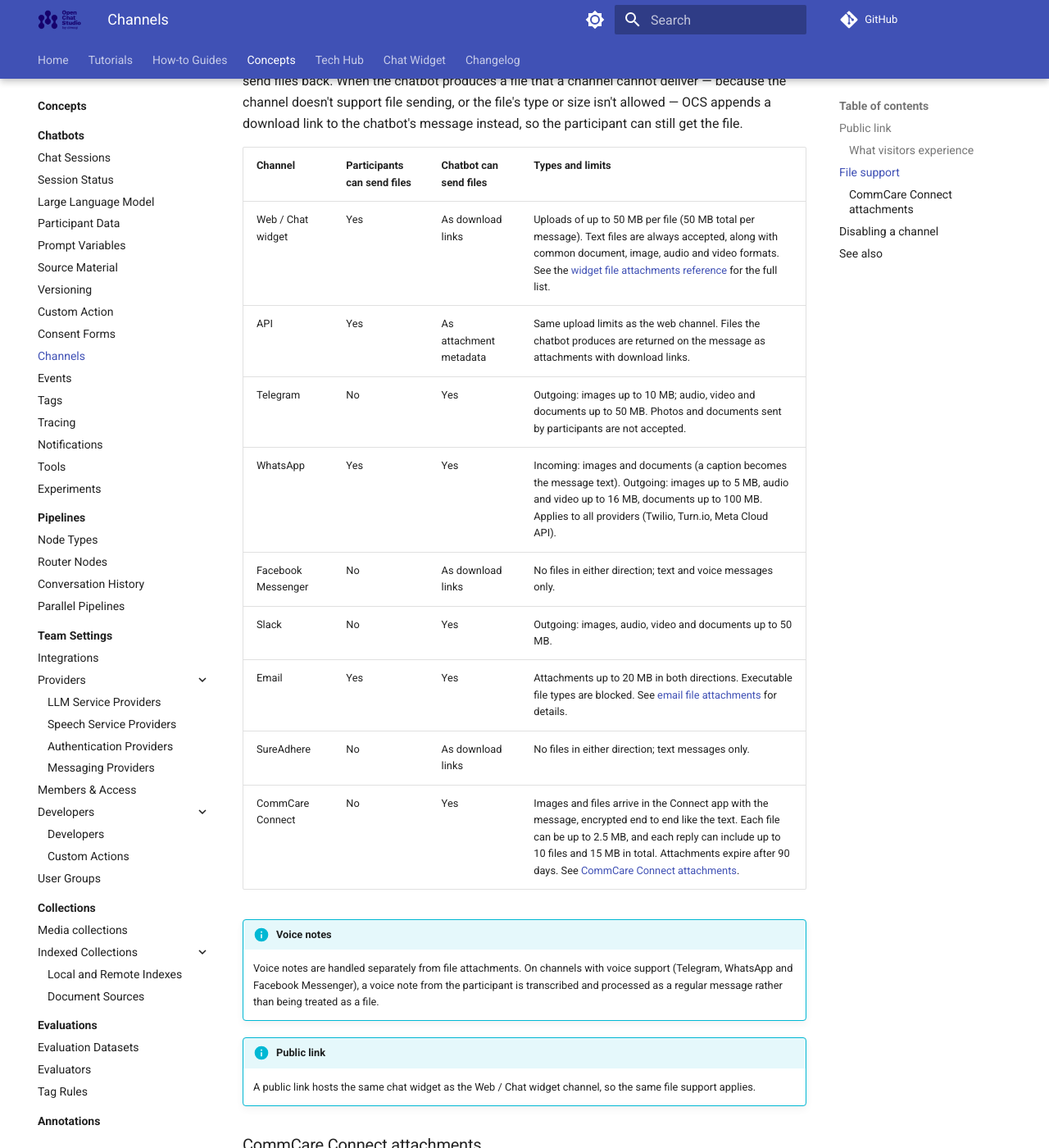
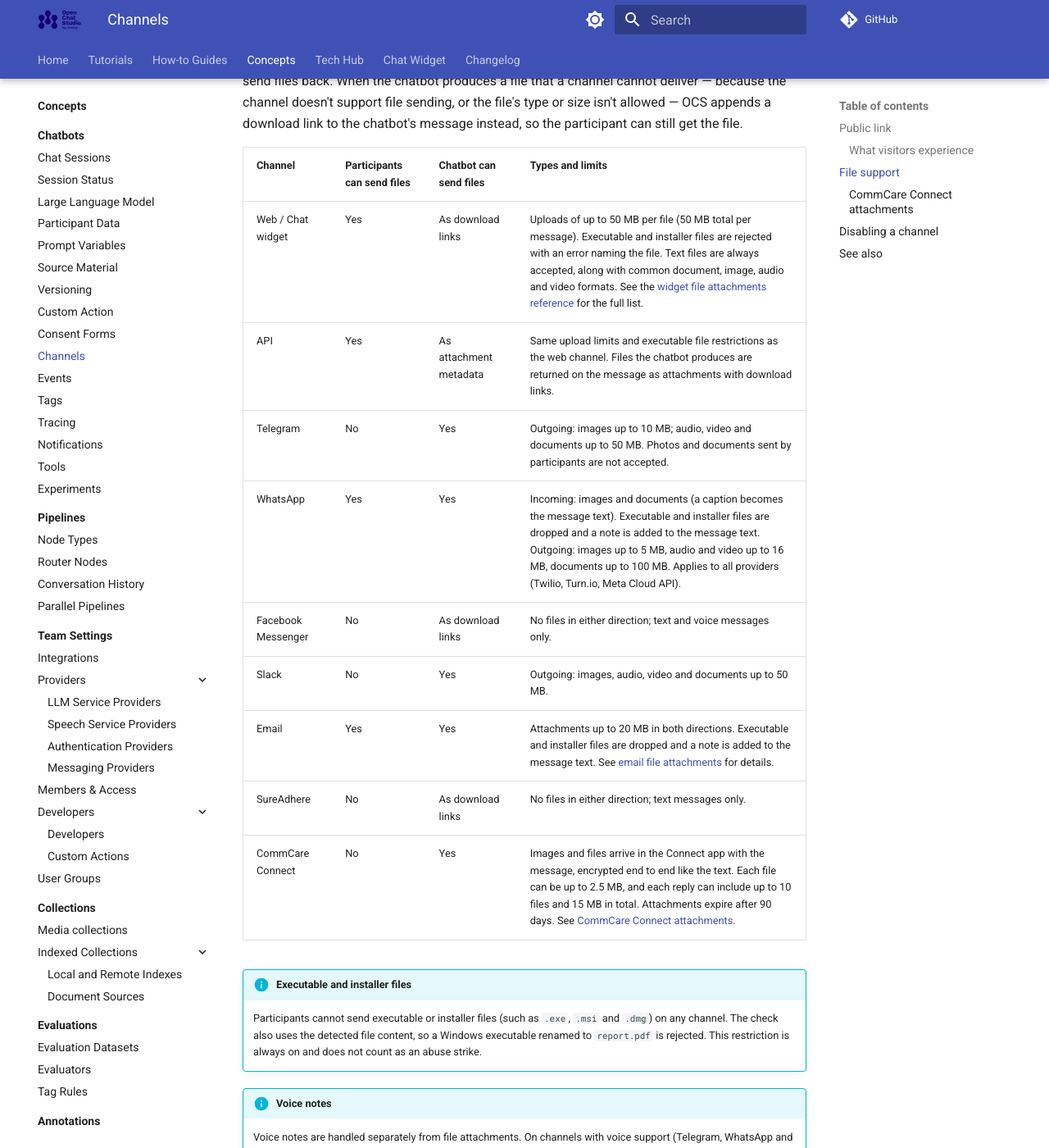
Before and after one commit to dimagi/open-chat-studio-docs, an MkDocs documentation site: the page built from docs/concepts/channels.md, in a window 1280 px wide and 1400 px high, scrolled down 1816 px. Shown: the whole window at 82% size. Built offline with MkDocs 1.6.1 and Material for MkDocs 9.7.7, drawn with Linux system fonts in a browser that asks for light colours; a script that is not in the unit is left out; comment, search, counter and statistics services are not loaded.

```diff
--- a/docs/concepts/channels.md
+++ b/docs/concepts/channels.md
@@ -46,15 +46,20 @@ Channels differ in whether participants can send files to the chatbot and whethe
 
 | Channel | Participants can send files | Chatbot can send files | Types and limits |
 |---|---|---|---|
-| Web / Chat widget | Yes | As download links | Uploads of up to 50 MB per file (50 MB total per message). Text files are always accepted, along with common document, image, audio and video formats. See the [widget file attachments reference][widget-files] for the full list. |
-| API | Yes | As attachment metadata | Same upload limits as the web channel. Files the chatbot produces are returned on the message as attachments with download links. |
+| Web / Chat widget | Yes | As download links | Uploads of up to 50 MB per file (50 MB total per message). Executable and installer files are rejected with an error naming the file. Text files are always accepted, along with common document, image, audio and video formats. See the [widget file attachments reference][widget-files] for the full list. |
+| API | Yes | As attachment metadata | Same upload limits and executable file restrictions as the web channel. Files the chatbot produces are returned on the message as attachments with download links. |
 | Telegram | No | Yes | Outgoing: images up to 10 MB; audio, video and documents up to 50 MB. Photos and documents sent by participants are not accepted. |
-| WhatsApp | Yes | Yes | Incoming: images and documents (a caption becomes the message text). Outgoing: images up to 5 MB, audio and video up to 16 MB, documents up to 100 MB. Applies to all providers (Twilio, Turn.io, Meta Cloud API). |
+| WhatsApp | Yes | Yes | Incoming: images and documents (a caption becomes the message text). Executable and installer files are dropped and a note is added to the message text. Outgoing: images up to 5 MB, audio and video up to 16 MB, documents up to 100 MB. Applies to all providers (Twilio, Turn.io, Meta Cloud API). |
 | Facebook Messenger | No | As download links | No files in either direction; text and voice messages only. |
 | Slack | No | Yes | Outgoing: images, audio, video and documents up to 50 MB. |
-| Email | Yes | Yes | Attachments up to 20 MB in both directions. Executable file types are blocked. See [email file attachments][email-files] for details. |
+| Email | Yes | Yes | Attachments up to 20 MB in both directions. Executable and installer files are dropped and a note is added to the message text. See [email file attachments][email-files] for details. |
 | SureAdhere | No | As download links | No files in either direction; text messages only. |
 | CommCare Connect | No | Yes | Images and files arrive in the Connect app with the message, encrypted end to end like the text. Each file can be up to 2.5 MB, and each reply can include up to 10 files and 15 MB in total. Attachments expire after 90 days. See [CommCare Connect attachments](#commcare-connect-attachments). |
+
+!!! info "Executable and installer files"
+    Participants cannot send executable or installer files (such as `.exe`, `.msi` and `.dmg`) on any channel.
+    The check also uses the detected file content, so a Windows executable renamed to `report.pdf` is rejected.
+    This restriction is always on and does not count as an abuse strike.
 
 !!! info "Voice notes"
     Voice notes are handled separately from file attachments. On channels with voice support (Telegram, WhatsApp and Facebook Messenger), a voice note from the participant is transcribed and processed as a regular message rather than being treated as a file.
```
Also changed, not shown: docs/changelog.md (+3 -0 lines), docs/how-to/deploy_email_channel.md (+1 -1 lines).
